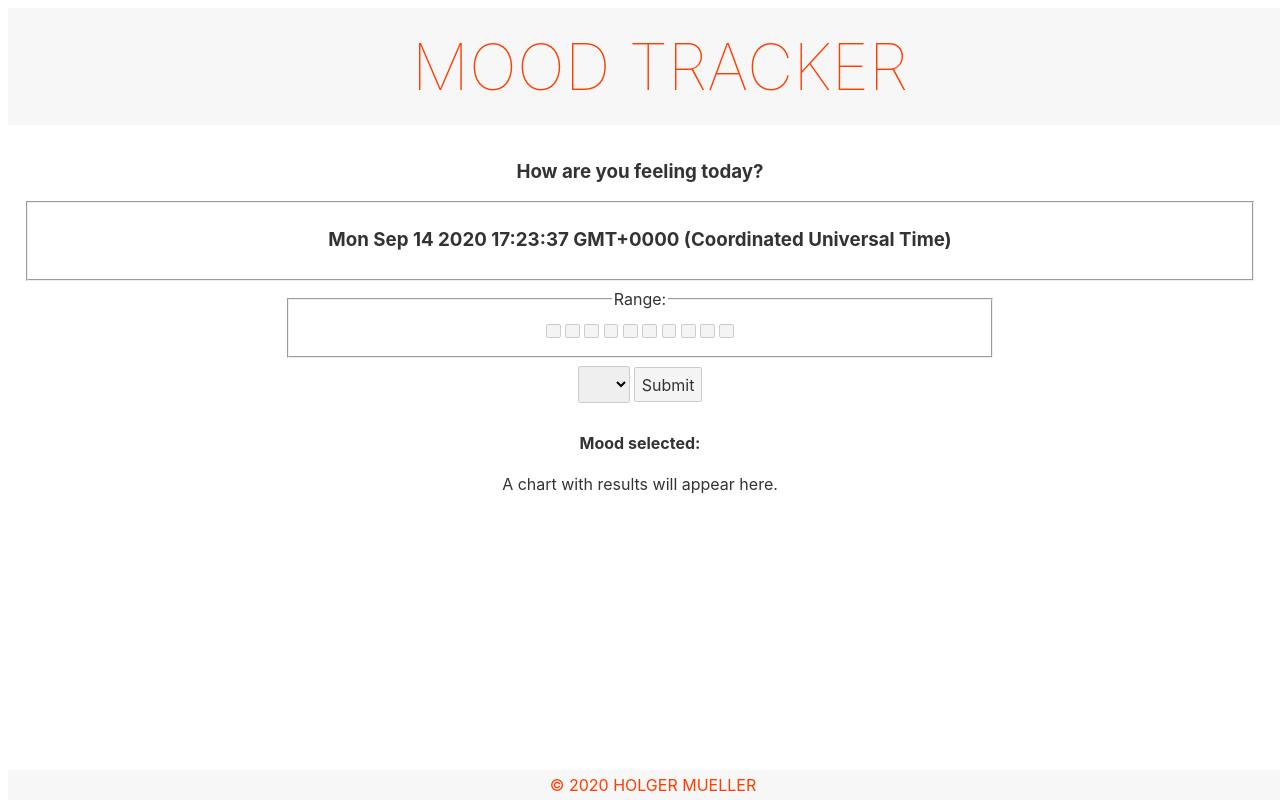
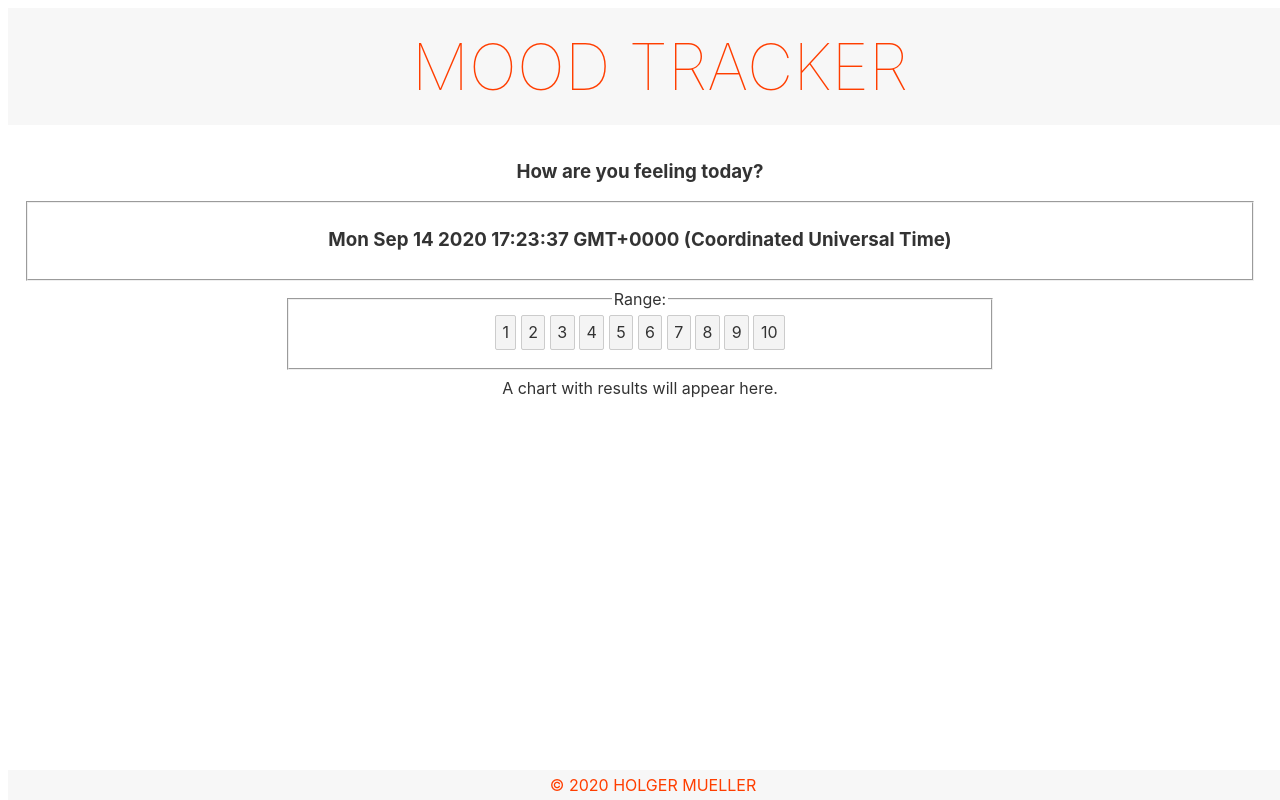
Before and after one commit to Holgermueller/mood-tracker, a Svelte app: page / in a window 1280 px wide. Shown: the top 800 px of the page. Built offline with nearby package versions, Linux system fonts and the light colour scheme.

Commit message:
workedonbuttons

```diff
--- a/src/App.svelte
+++ b/src/App.svelte
@@ -1,9 +1,8 @@
 <script>
   import Header from "./components/Header.svelte";
   import Footer from "./components/Footer.svelte";
-  import InputForm from "./components/InputForm.svelte";
   import TodaysDate from "./components/TodaysDate.svelte";
-  import Range from "./components/Range.svelte";
+  import MoodRange from "./components/MoodRange.svelte";
   import Chart from "./components/Chart.svelte";
 </script>
 
@@ -26,8 +25,8 @@
 <main>
   <h3>How are you feeling today?</h3>
   <TodaysDate />
-  <Range />
-  <InputForm />
+  <MoodRange />
+
   <Chart />
 </main>
 
--- a/src/components/InputForm.svelte
+++ /dev/null
@@ -1,27 +0,0 @@
-<script>
-  let moodChoices = ["1", "2", "3", "4", "5", "6", "7", "8", "9", "10"];
-  let selected;
-  let todaysMood = "";
-
-  const handleSubmit = (e) => {
-    e.preventDefault();
-
-    console.log(todaysMood);
-  };
-</script>
-
-<style>
-  input {
-    display: block;
-  }
-</style>
-
-<select bind:value={todaysMood}>
-  {#each moodChoices as moodChoice}
-    <option value={moodChoice}>{moodChoice}</option>
-  {/each}
-</select>
-
-<button on:click={handleSubmit}>Submit</button>
-
-<h4>Mood selected: {todaysMood}</h4>
--- /dev/null
+++ b/src/components/MoodRange.svelte
@@ -0,0 +1,31 @@
+<script>
+  let moodRange = ["1", "2", "3", "4", "5", "6", "7", "8", "9", "10"];
+
+  let selected;
+
+  let todaysMood = "";
+</script>
+
+<style>
+  fieldset {
+    width: 55%;
+    margin: 8px auto;
+  }
+</style>
+
+<fieldset>
+  <legend>Range:</legend>
+
+  <div>
+    <button value="1">1</button>
+    <button value="2">2</button>
+    <button value="3">3</button>
+    <button value="4">4</button>
+    <button value="5">5</button>
+    <button value="6">6</button>
+    <button value="7">7</button>
+    <button value="8">8</button>
+    <button value="9">9</button>
+    <button value="10">10</button>
+  </div>
+</fieldset>
--- a/src/components/Range.svelte
+++ /dev/null
@@ -1,23 +0,0 @@
-<style>
-  fieldset {
-    width: 55%;
-    margin: 8px auto;
-  }
-</style>
-
-<fieldset>
-  <legend>Range:</legend>
-
-  <div>
-    <button disabled />
-    <button disabled />
-    <button disabled />
-    <button disabled />
-    <button disabled />
-    <button disabled />
-    <button disabled />
-    <button disabled />
-    <button disabled />
-    <button disabled />
-  </div>
-</fieldset>
```
